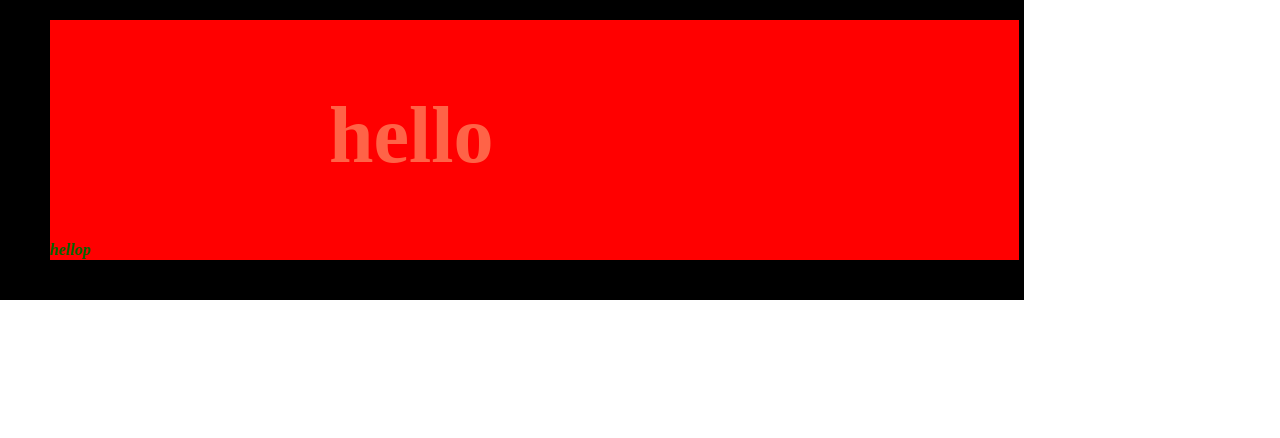
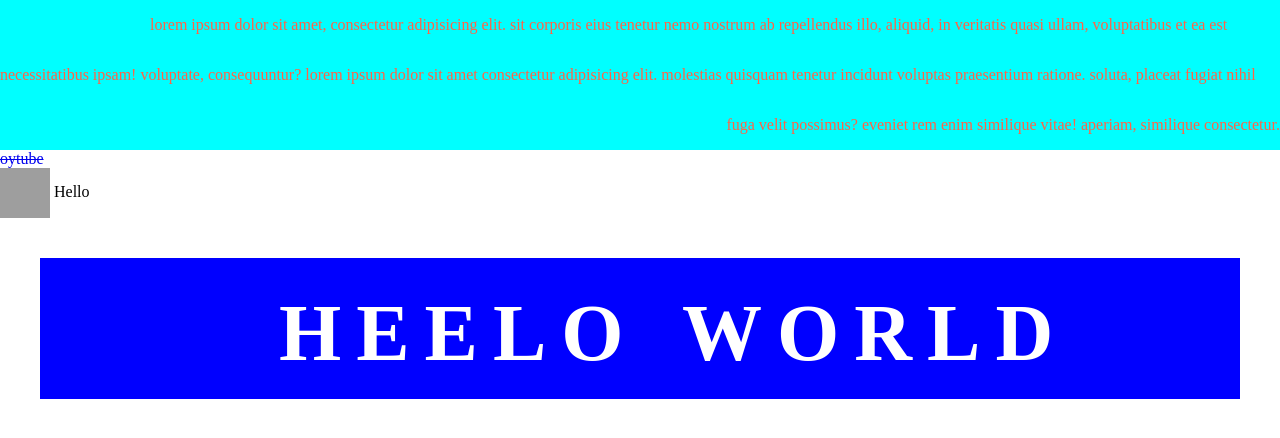
Before and after one commit to mr-sherry/html-lecture, a plain HTML site: page CSS/lec2/index.html in a window 1280 px wide. Drawn offline with Linux system fonts and the light colour scheme; grey boxes are pictures that could not be loaded.

Commit message:
text css, list

```diff
--- a/CSS/lec2/index.css
+++ b/CSS/lec2/index.css
@@ -17,7 +17,7 @@
 
 
 
-  100%+20px+2px=
+  /* 100%+20px+2px= */
   /* border-color: black;
   border-width: 1px;
   border-style: solid; */
@@ -34,3 +34,36 @@
     font-style: italic;
     color: darkgreen;
 }
+
+
+
+/* //////////////////////////////////////////////////////////////////////////// */
+
+
+.para1{
+color: #ff6347;
+background-color: aqua;
+/* text-align: center; */
+
+text-align-last: right;
+text-transform: lowercase;
+text-indent: 150px;
+/* letter-spacing: 5px; */
+line-height: 50px;
+}
+
+
+.imgg{
+    vertical-align: middle;
+}
+
+a{text-decoration:line-through ;}
+
+.heading{
+    background-color: blue;
+    color: white;
+    /* text-align: center; */
+    text-transform: uppercase;
+    letter-spacing: 15px;
+    word-spacing: 10px;
+}
--- a/CSS/lec2/index.html
+++ b/CSS/lec2/index.html
@@ -1,5 +1,5 @@
 <!DOCTYPE html>
-<html lang="en">
+<html lang="en" dir="auto">
   <head>
     <meta charset="UTF-8" />
     <meta name="viewport" content="width=device-width, initial-scale=1.0" />
@@ -7,10 +7,24 @@
     <link rel="stylesheet" href="./index.css" />
   </head>
   <body>
-    <div class="container">
+    <!-- <div class="container">
       <h1 class="heading">hello</h1>
       <p class="para">hellop</p>
-    </div>
+    </div> -->
     <!-- bg-color,border,margin,pading,box model, height,width,font styling,selectors,comment,colors -->
+
+
+<p class="para1">Lorem ipsum dolor sit amet, consectetur adipisicing elit. Sit corporis eius tenetur nemo nostrum ab repellendus illo, aliquid, in veritatis quasi ullam, voluptatibus et ea est necessitatibus ipsam! Voluptate, consequuntur?
+  Lorem ipsum dolor sit amet consectetur adipisicing elit. Molestias quisquam tenetur incidunt voluptas praesentium ratione. Soluta, placeat fugiat nihil fuga velit possimus? Eveniet rem enim similique vitae! Aperiam, similique  consectetur.
+</p>
+
+<a href="#">oytube</a>
+<div>
+  <img class="imgg" src="https://e7.pngegg.com/pngimages/780/934/png-clipart-html-logo-html5-logo-icons-logos-emojis-tech-companies-thumbnail.png" alt="" width="50px" height="50px" />
+
+  <span>Hello</span>
+  <h4 class="heading">heelo world</h4>
+</div>
+
   </body>
 </html>
```
